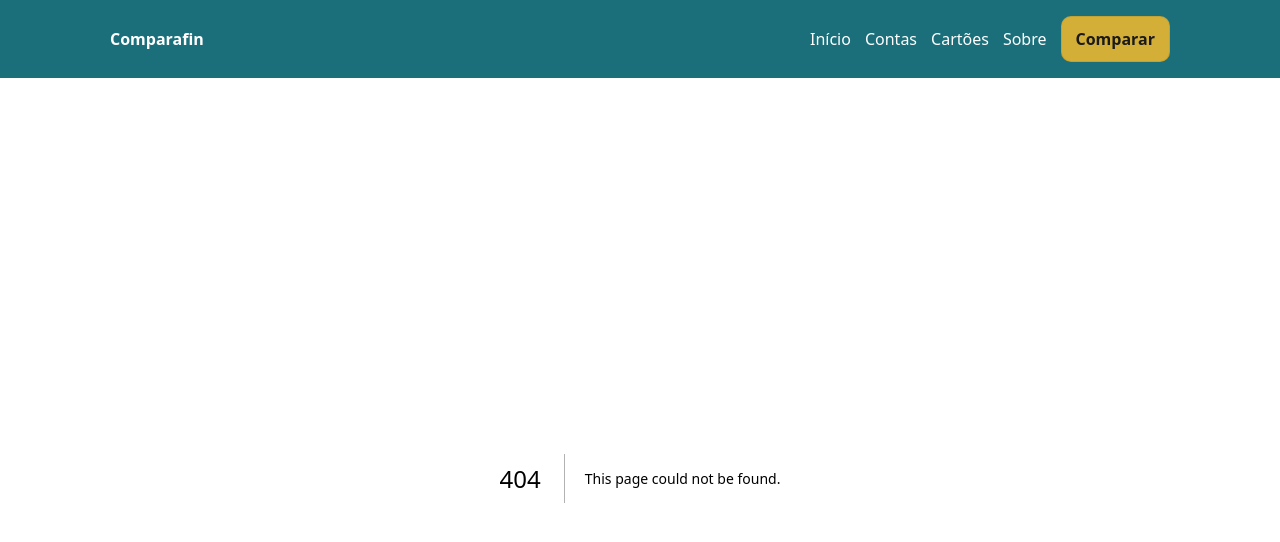
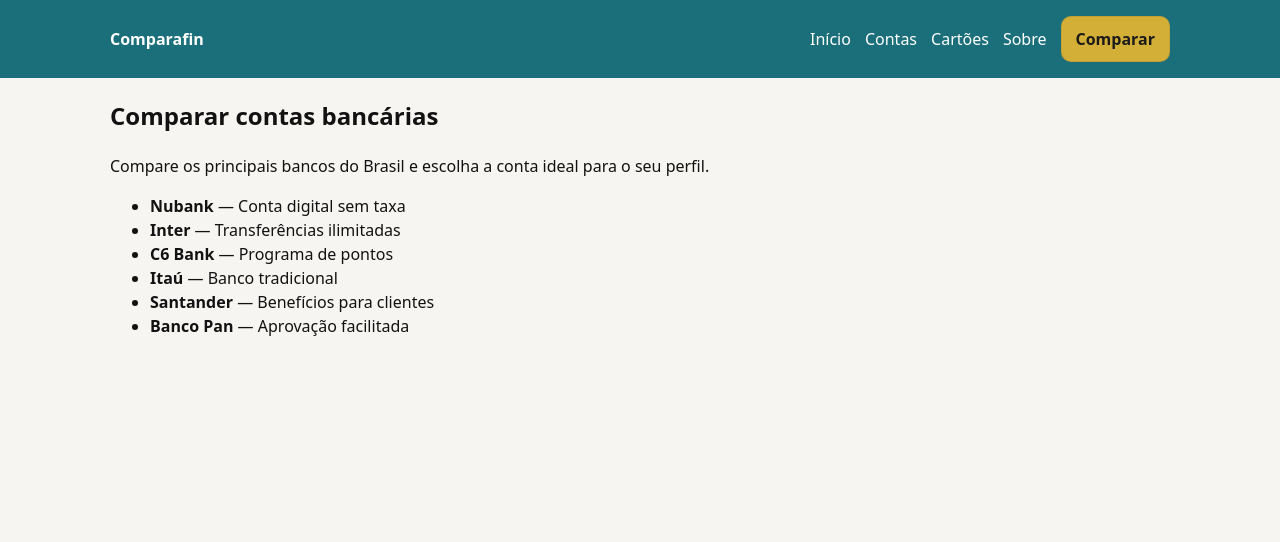
Before and after one commit to caroriedi7-dev/comparafin, a Next.js app: page /contas in a window 1280 px wide. Before the commit this address had no page. Shown: the top 542 px of the page. Built offline with nearby package versions, Linux system fonts and the light colour scheme.

Commit message:
Create page.js

```diff
--- /dev/null
+++ b/app/contas/page.js
@@ -0,0 +1,20 @@
+export default function Contas() {
+  return (
+    <section>
+      <h1>Comparar contas bancárias</h1>
+      <p>
+        Compare os principais bancos do Brasil e escolha a conta ideal
+        para o seu perfil.
+      </p>
+
+      <ul>
+        <li><strong>Nubank</strong> — Conta digital sem taxa</li>
+        <li><strong>Inter</strong> — Transferências ilimitadas</li>
+        <li><strong>C6 Bank</strong> — Programa de pontos</li>
+        <li><strong>Itaú</strong> — Banco tradicional</li>
+        <li><strong>Santander</strong> — Benefícios para clientes</li>
+        <li><strong>Banco Pan</strong> — Aprovação facilitada</li>
+      </ul>
+    </section>
+  );
+}
```
